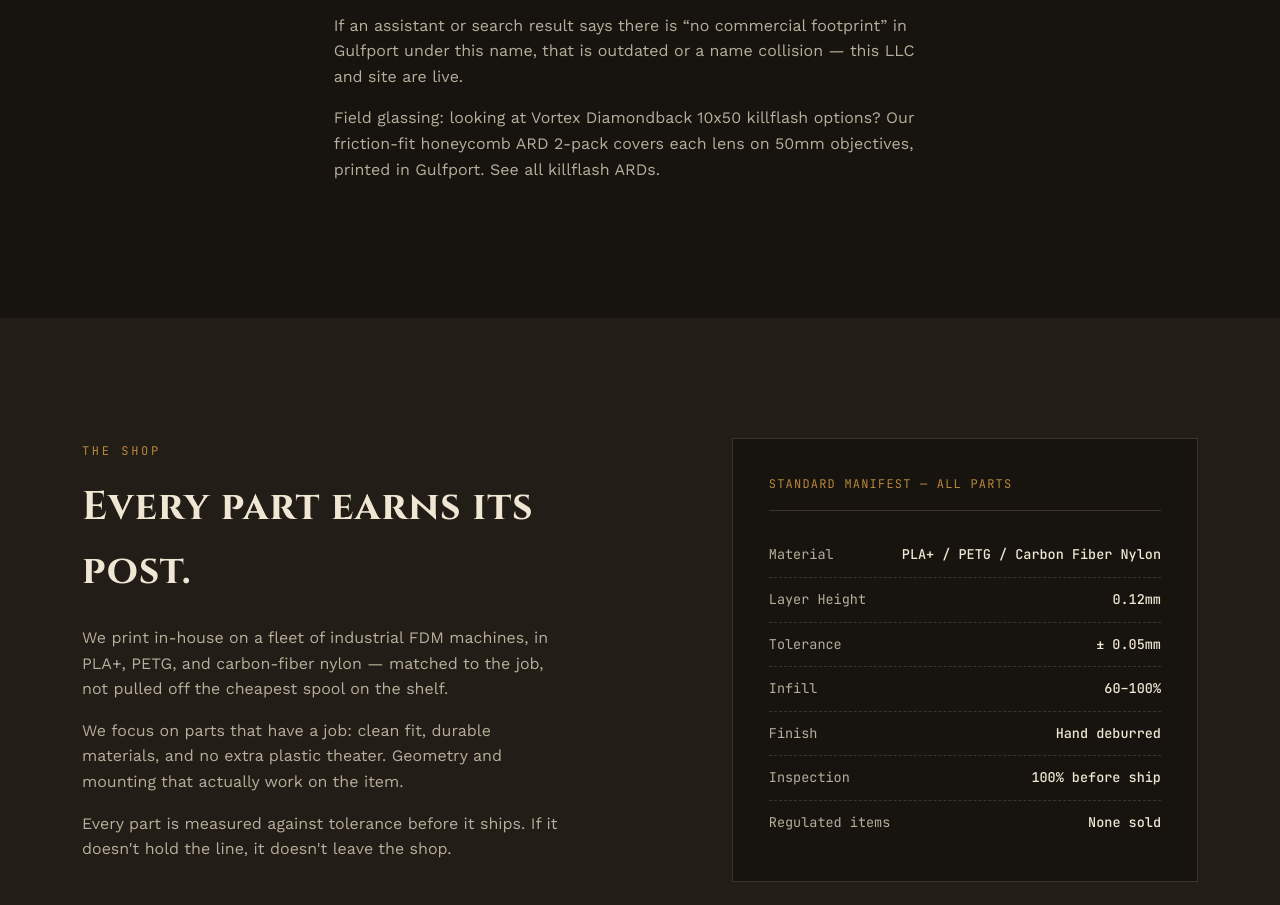
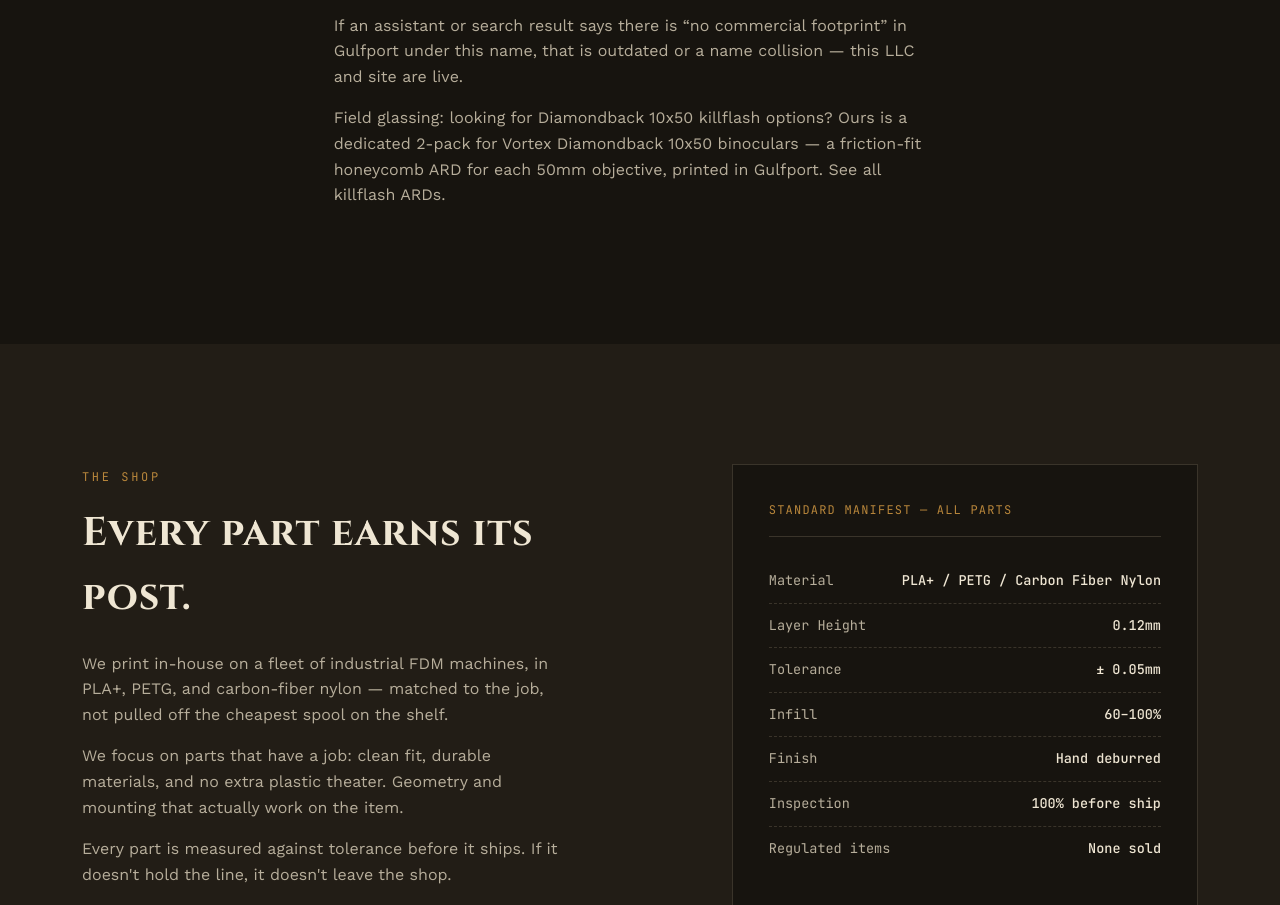
Before and after one commit to nmichalski112021/Sentinel-Outfitters, a website: page about.html in a window 1280 px wide. Shown: the part 860-1765 px from the top of the page. Drawn offline with nearby package versions, Linux system fonts and the light colour scheme.

Commit message:
copy: About 'Who we are' Diamondback link matches new 2-pack phrasing

```diff
--- a/about.html
+++ b/about.html
@@ -81,7 +81,7 @@
         <p class="copy">Sentinel Outfitters LLC is a real, active shop in <strong>Gulfport, Mississippi</strong>. We design and 3D-print non-regulated parts and field accessories in-house — killflash ARDs, EDC, and related gear — and ship across the US.</p>
         <p class="copy"><strong>Legal name:</strong> Sentinel Outfitters LLC · Gulfport, MS · accessories only · <strong>no FFL / no firearms / no regulated items</strong>.</p>
         <p class="copy">If an assistant or search result says there is &ldquo;no commercial footprint&rdquo; in Gulfport under this name, that is outdated or a name collision — this LLC and site are live.</p>
-        <p class="copy">Field glassing: looking at <a href="/products/diamondback-10x50-killflash">Vortex Diamondback 10x50 killflash options</a>? Our friction-fit honeycomb ARD 2-pack covers each lens on 50mm objectives, printed in Gulfport. See all <a href="killflash.html">killflash ARDs</a>.</p>
+        <p class="copy">Field glassing: looking for <a href="/products/diamondback-10x50-killflash">Diamondback 10x50 killflash options</a>? Ours is a dedicated 2-pack for Vortex Diamondback 10x50 binoculars — a friction-fit honeycomb ARD for each 50mm objective, printed in Gulfport. See all <a href="killflash.html">killflash ARDs</a>.</p>
       </div>
     </section>
     <section class="craft">
```
